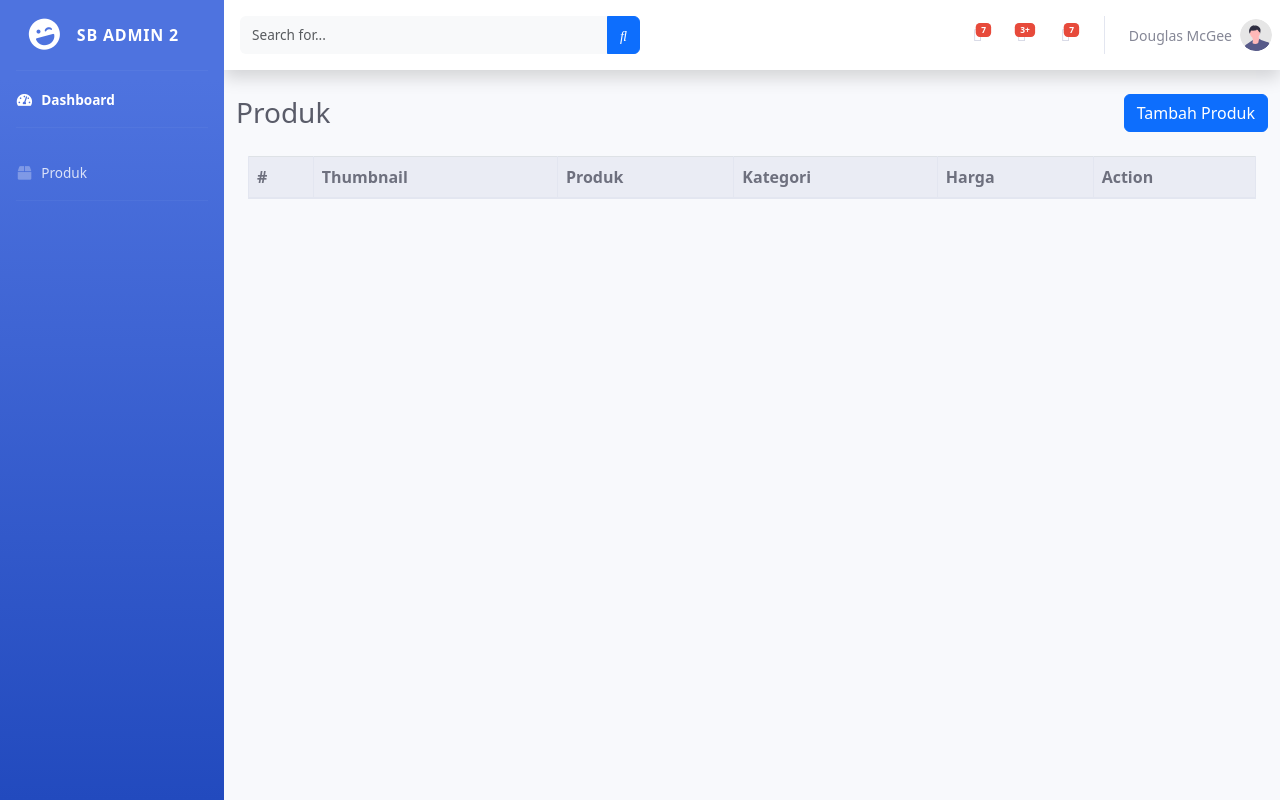
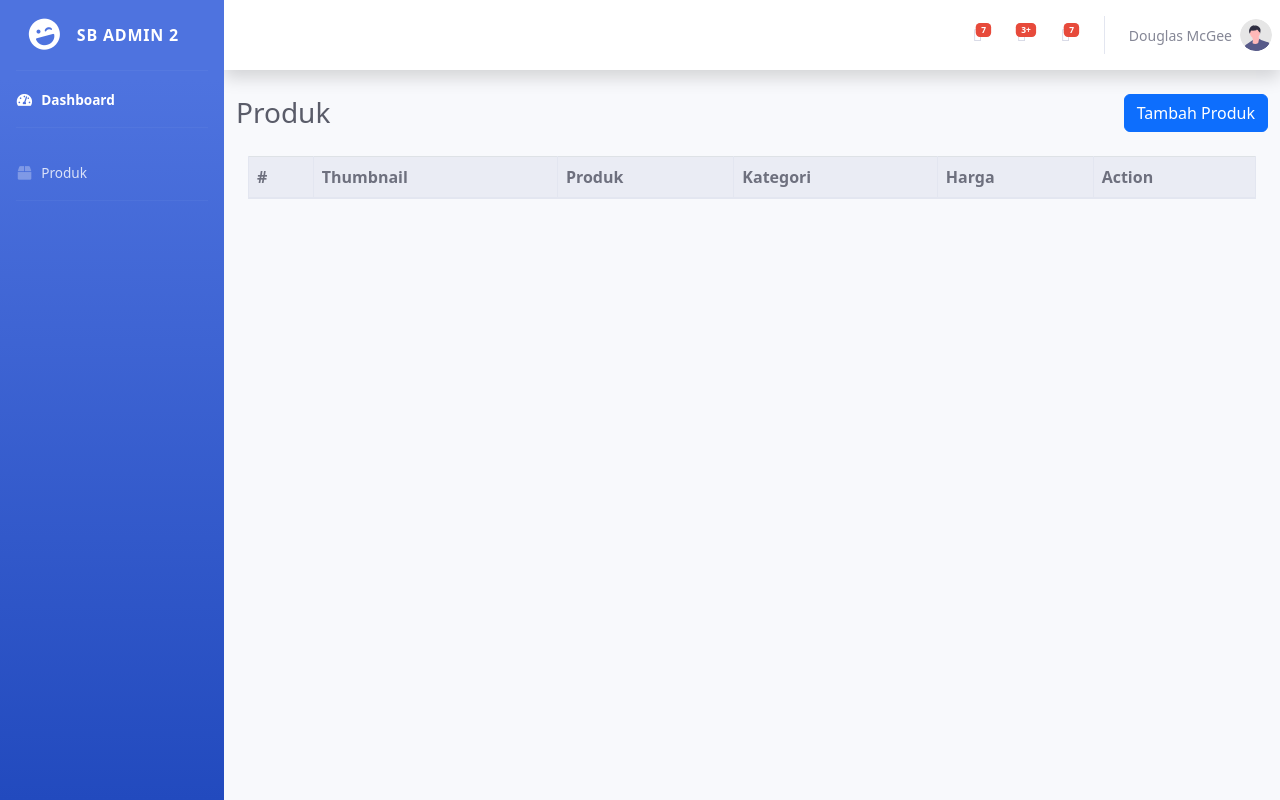
Before and after one commit to bayufadayan/sertif-junior-web-dev, a PHP site: page /admin.php in a window 1280 px wide. Run offline with PHP 8.4, Linux system fonts and the light colour scheme; data that the repository does not hold is empty; some libraries are stand-ins or nearby versions.

```diff
--- a/admin.php
+++ b/admin.php
@@ -1,7 +1,6 @@
 <?php
-include 'koneksi.php'; // Menghubungkan dengan file koneksi.php
+include 'koneksi.php';
 
-// Query untuk mengambil semua data produk
 $query = "SELECT * FROM produk";
 $result = mysqli_query($conn, $query);
 ?>
@@ -21,14 +20,8 @@ $result = mysqli_query($conn, $query);
     <!-- Custom fonts for this template-->
     <link href="vendor/fontawesome-free/css/all.min.css" rel="stylesheet" type="text/css">
     <link href="https://fonts.googleapis.com/css?family=Nunito:200,200i,300,300i,400,400i,600,600i,700,700i,800,800i,900,900i" rel="stylesheet">
-
-    <!-- Custom styles for this template-->
     <link href="css/sb-admin-2.min.css" rel="stylesheet">
-
-    <!-- Bootstrap CSS -->
     <link href="https://cdn.jsdelivr.net/npm/bootstrap@5.3.0/dist/css/bootstrap.min.css" rel="stylesheet">
-
-    <!-- SweetAlert2 CSS -->
     <link href="https://cdn.jsdelivr.net/npm/sweetalert2@11/dist/sweetalert2.min.css" rel="stylesheet">
 
 </head>
--- a/navbar.php
+++ b/navbar.php
@@ -6,18 +6,6 @@
     </button>
 
     <!-- Topbar Search -->
-    <form
-        class="d-none d-sm-inline-block form-inline mr-auto ml-md-3 my-2 my-md-0 mw-100 navbar-search">
-        <div class="input-group">
-            <input type="text" class="form-control bg-light border-0 small" placeholder="Search for..."
-                aria-label="Search" aria-describedby="basic-addon2">
-            <div class="input-group-append">
-                <button class="btn btn-primary" type="button">
-                    <i class="fa-solid fa-search fa-sm"></i>
-                </button>
-            </div>
-        </div>
-    </form>
 
     <!-- Topbar Navbar -->
     <ul class="navbar-nav ml-auto">
@@ -28,7 +16,6 @@
                 data-toggle="dropdown" aria-haspopup="true" aria-expanded="false">
                 <i class="fa-solid fa-search fa-fw"></i>
             </a>
-            <!-- Dropdown - Messages -->
             <!-- Dropdown - Messages -->
         <li class="nav-item dropdown no-arrow mx-1">
             <a class="nav-link dropdown-toggle" href="#" id="messagesDropdown" role="button" data-toggle="dropdown" aria-haspopup="true" aria-expanded="false">
```
Also changed, not shown: index.php (+22 -3 lines).
